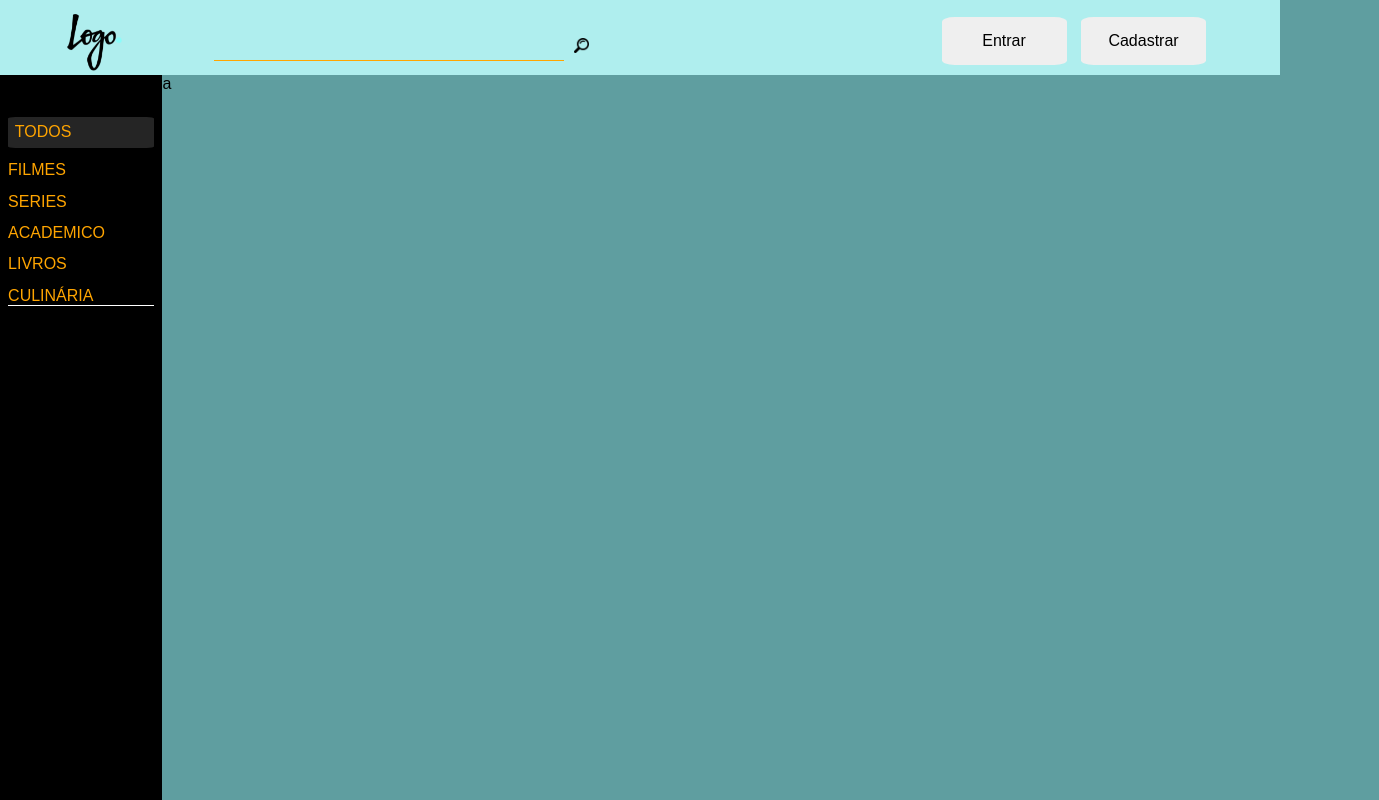
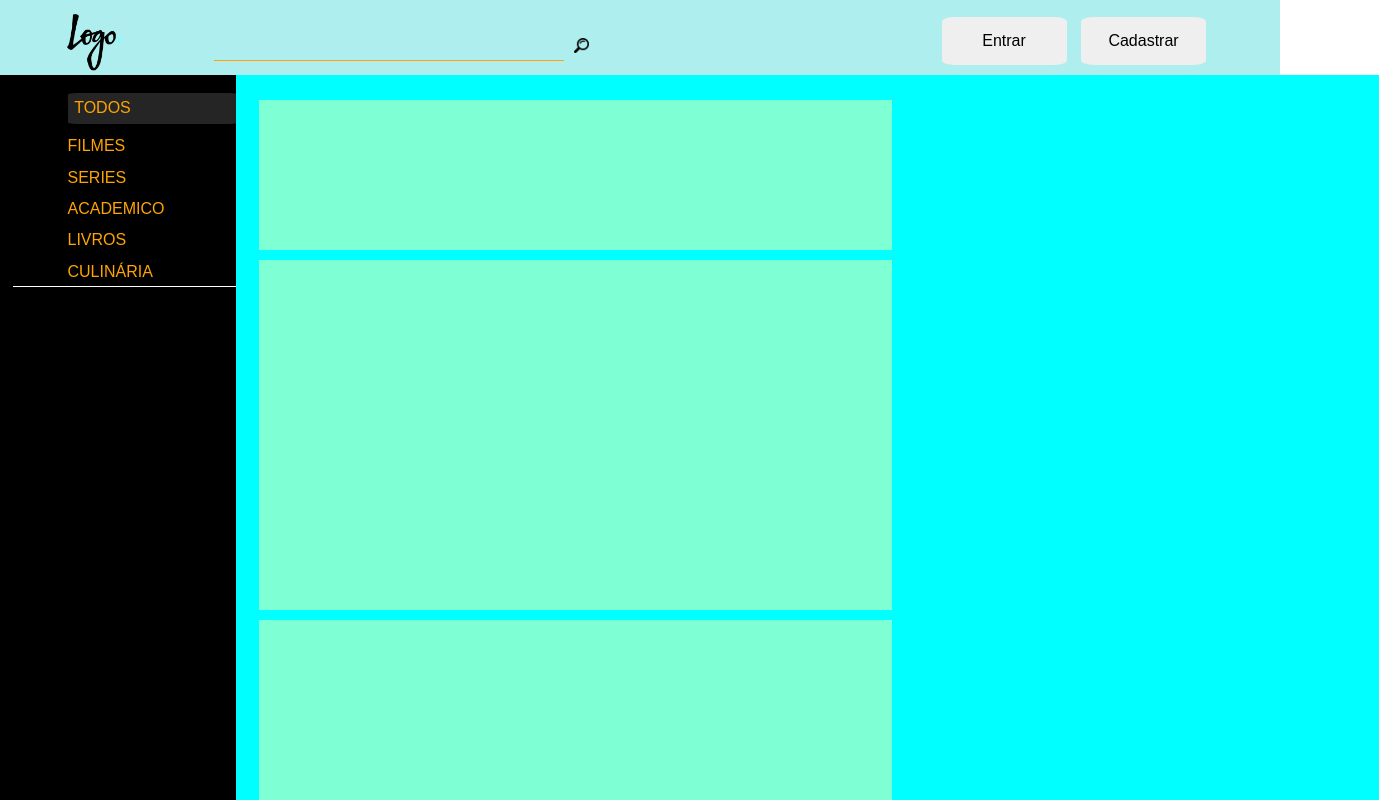
Before and after one commit to Goncalves-Alexander/Site-P-I, a plain HTML site: page index.html in a window 1280 px wide. Shown: the whole page, 1379 px wide, since content can reach past the window. Drawn offline with Linux system fonts and the light colour scheme.

Commit message:
Novas alterações projeto DIY

```diff
--- /dev/null
+++ b/css/body.css
@@ -0,0 +1,11 @@
+body{
+    min-width: 768;
+    min-height: 600;
+    width: 100%;
+    height: 100%;
+    margin: 0;
+    padding: 0;
+    overflow: hidden;
+    font-size: 12pt;
+    font-family: Arial, Helvetica, sans-serif;
+}
--- /dev/null
+++ b/css/content.css
@@ -0,0 +1,104 @@
+.nav-header{
+    height: 100%;
+    width: 250px;
+    background-color: black;
+    position: fixed;
+}
+
+.nav-bar{
+    margin-top: 1px;
+}
+
+.line-header{
+    width: 100%;
+    height: 1px;
+    margin-top: 5px;
+    background: white;
+}
+
+ul, li, a{
+    margin: 0;
+    padding: 0;
+    border: 0;
+    list-style: none;
+    text-decoration: none;
+    color: orange;
+}
+
+.nav-list{
+    padding-top:2.5pt;
+    margin-left: 55px;
+}
+
+.nav-list li{
+    padding-top: 10pt;
+    text-transform: uppercase;
+}
+
+.nav-list div:hover{
+    color: rgb(255, 114, 0);
+}
+
+.current-item div{
+padding: 5pt;
+border-radius: 5%;
+background: #252525;
+}
+
+.content{
+    width: 100%;
+    height: 100%;
+    display: flex;
+    position: fixed;
+    margin-left: 18.4%;
+    background: aqua;
+    overflow: auto;
+}
+
+.content-page{
+    width: 55%;
+    height: 150px;
+    background: aquamarine;
+}
+
+.content .container{
+    margin-left: 23px;
+    margin-top: 20px;
+}
+
+.share-content{
+    height: 95%;
+    overflow-y: auto;
+    overflow-x: hidden;
+    width: 97%;
+    color: inherit;
+    user-select: text;
+    outline: none;
+    margin-left: 9.5px;
+    margin-top: 5px;
+}
+
+/*Costumização do overflow*/
+
+::-webkit-scrollbar{
+    width: 5px;
+}
+
+::-webkit-scrollbar-track{
+    background: inherit;
+}
+
+::-webkit-scrollbar-thumb{
+    background: #252525;
+}
+
+::-webkit-scrollbar-thumb:hover{
+    background: black;
+}
+
+.post-content{
+    height: 350px;
+    width: 55%;
+    background: aquamarine;
+    margin-top: 10px;
+}
--- a/css/header.css
+++ b/css/header.css
@@ -1,16 +1,3 @@
-body{
-    min-width: 768;
-    min-height: 600;
-    width: 100%;
-    height: 100%;
-    margin: 0;
-    padding: 0;
-    overflow: hidden;
-    font-size: 12pt;
-    font-family: Arial, Helvetica, sans-serif;
-    background: cadetblue;
-}
-
 .container{
     width: 90%;
     height: 90%;
@@ -21,25 +8,6 @@ body{
     width: 100%;
     height: 75px;
     background-color: paleturquoise;
-}
-
-.nav-header{
-    height: 6000px;
-    width: 162px;
-    background-color: black;
-    position: fixed;
-}
-
-.nav-bar{
-    margin-top: 25px;
-
-
-}
-
-.line-header{
-    width: 100%;
-    height: 1px;
-    background: white;
 }
 
 .logo-header{
@@ -85,24 +53,6 @@ body{
 }
 
 
-ul, li, a{
-    margin: 0;
-    padding: 0;
-    border: 0;
-    list-style: none;
-    text-decoration: none;
-    color: orange;
-}
-
-.nav-list{
-    padding-top:2.5pt;
-}
-
-.nav-list li{
-    padding-top: 10pt;
-    text-transform: uppercase;
-}
-
 .buttons-options button{
     font-size: 12pt;
     border-radius: 10%;
@@ -113,26 +63,3 @@ ul, li, a{
     margin-top: 17px;
     border: 0;
 }
-
-.content{
-    width: 100%;
-    height: 100%;
-    display: flow-root;
-    margin-left: 7.7%;
-}
-
-.content-page{
-    width: 55%;
-}
-
-.nav-list a:hover{
-        padding: 5pt;
-        border-radius: 5%;
-        background: #252525;
-}
-
-.current-item div{
-    padding: 5pt;
-    border-radius: 5%;
-    background: #252525;
-}
--- a/index.html
+++ b/index.html
@@ -5,6 +5,8 @@
     <meta charset="UTF-8">
     <meta name="viewport" content="width=device-width, initial-scale=1.0">
     <link rel="stylesheet" href="css/header.css">
+    <link rel="stylesheet" href="css/content.css">
+    <link rel="stylesheet" href="css/body.css">
     <title>Document</title>
 </head>
 
@@ -88,7 +90,20 @@
     <div class="content">
         <div class="container">
             <div class="content-page">
-                a
+                <div class="share-content" aria-multiline="true" contenteditable="true" role="textbox" aria-label="Share your experience" aria-describedby="placeholder-share">
+                </div>
+            </div>
+            <div class="post-content">
+
+            </div>
+            <div class="post-content">
+
+            </div>
+            <div class="post-content">
+
+            </div>
+            <div class="post-content">
+
             </div>
         </div>
     </div>
```
